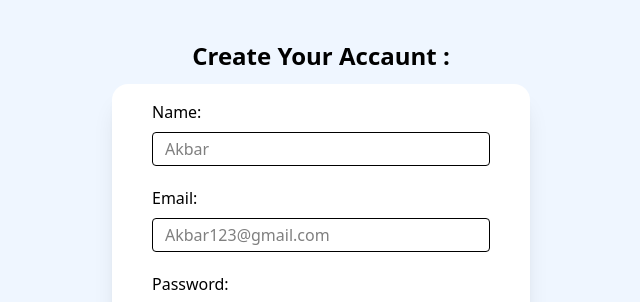
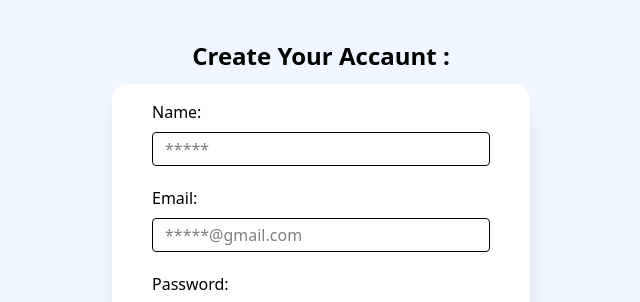
Before and after one commit to Farhodnazarov/myTodoList, a React (Vite) app: page /register in a window 1280 px wide. Shown: the top 302 px of the page, without its empty margins (319-959 px from the left). Built offline with nearby package versions, Linux system fonts and the light colour scheme; no server answers.

Commit message:
some changes in the login and register pages

```diff
--- a/src/pages/Login.jsx
+++ b/src/pages/Login.jsx
@@ -26,7 +26,7 @@ function Login() {
           <input
             className="border px-3 py-1 bg-white rounded-sm"
             type="email"
-            placeholder="Akbar123@gmail.com"
+            placeholder="*****@gmail.com"
             name="email"
             required
           />
--- a/src/pages/Register.jsx
+++ b/src/pages/Register.jsx
@@ -60,7 +60,7 @@ function Register() {
           <input
             className="border px-3 py-1 bg-white rounded-sm"
             type="text"
-            placeholder="Akbar"
+            placeholder="*****"
             name="displayName"
             required
           />
@@ -71,7 +71,7 @@ function Register() {
             className="border px-3 py-1 bg-white rounded-sm"
             type="email"
             name="email"
-            placeholder="Akbar123@gmail.com"
+            placeholder="*****@gmail.com"
             required
           />
         </label>
```
